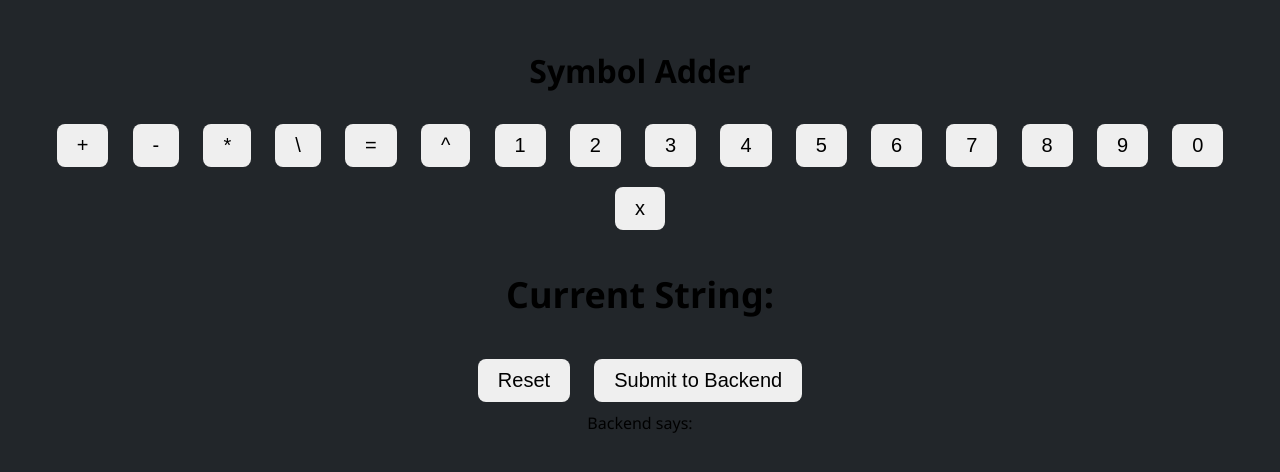
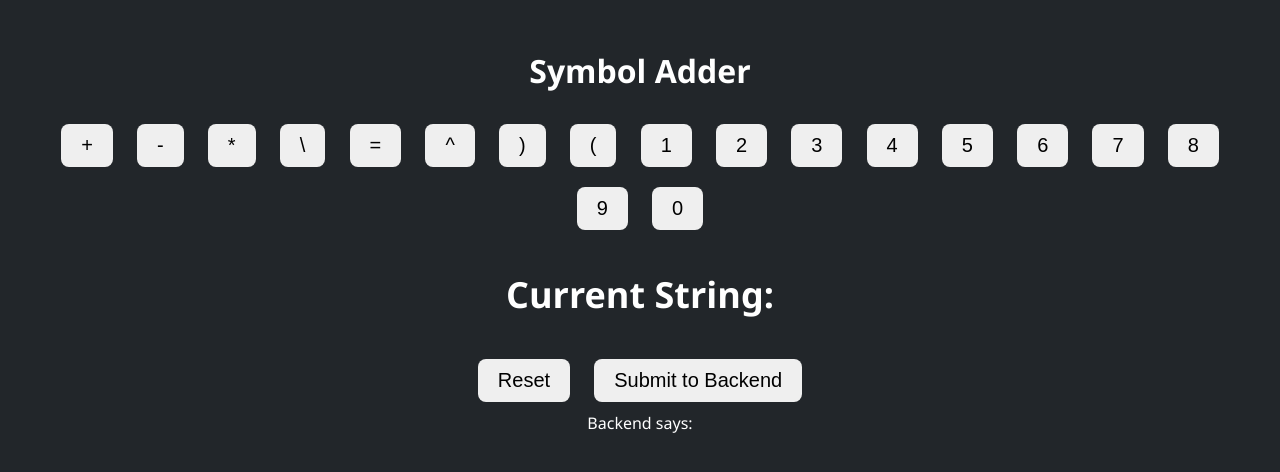
Before and after one commit to dapperroag/CrimsonCode2026, a plain HTML site: page frontend/index.html in a window 1280 px wide. Drawn offline with Linux system fonts and the light colour scheme.

Commit message:
Added Parenthesis

```diff
--- a/frontend/index.html
+++ b/frontend/index.html
@@ -15,6 +15,8 @@
     <button onclick="addSymbol('/')">\</button>
     <button onclick="addSymbol('=')">=</button>
     <button onclick="addSymbol('^')">^</button>
+    <button onclick="addSymbol(')')">)</button>
+    <button onclick="addSymbol('(')">(</button>
     <button onclick="addSymbol('1')">1</button>
     <button onclick="addSymbol('2')">2</button>
     <button onclick="addSymbol('3')">3</button>
@@ -25,7 +27,6 @@
     <button onclick="addSymbol('8')">8</button>
     <button onclick="addSymbol('9')">9</button>
     <button onclick="addSymbol('0')">0</button>
-    <button onclick="addSymbol('x')">x</button>
   </div>
 
   <div class="string-display">
--- a/frontend/style.css
+++ b/frontend/style.css
@@ -6,6 +6,10 @@ body {
 
 body {
   background-color: #22262a;
+}
+
+body {
+  color: white;
 }
 
 .button-row button, .actions button {
@@ -19,12 +23,12 @@ body {
 }
 
 .button-row button:hover {
-  background-color: #f0f0f0;
+  background-color: #ffffff;
   transform: scale(1.1);
 }
 
 .actions button:hover {
-  background-color: #22262a;
+  background-color: #aaaaaa;
   color: rgb(33, 27, 34);
   transform: scale(1.05);
 }
```
